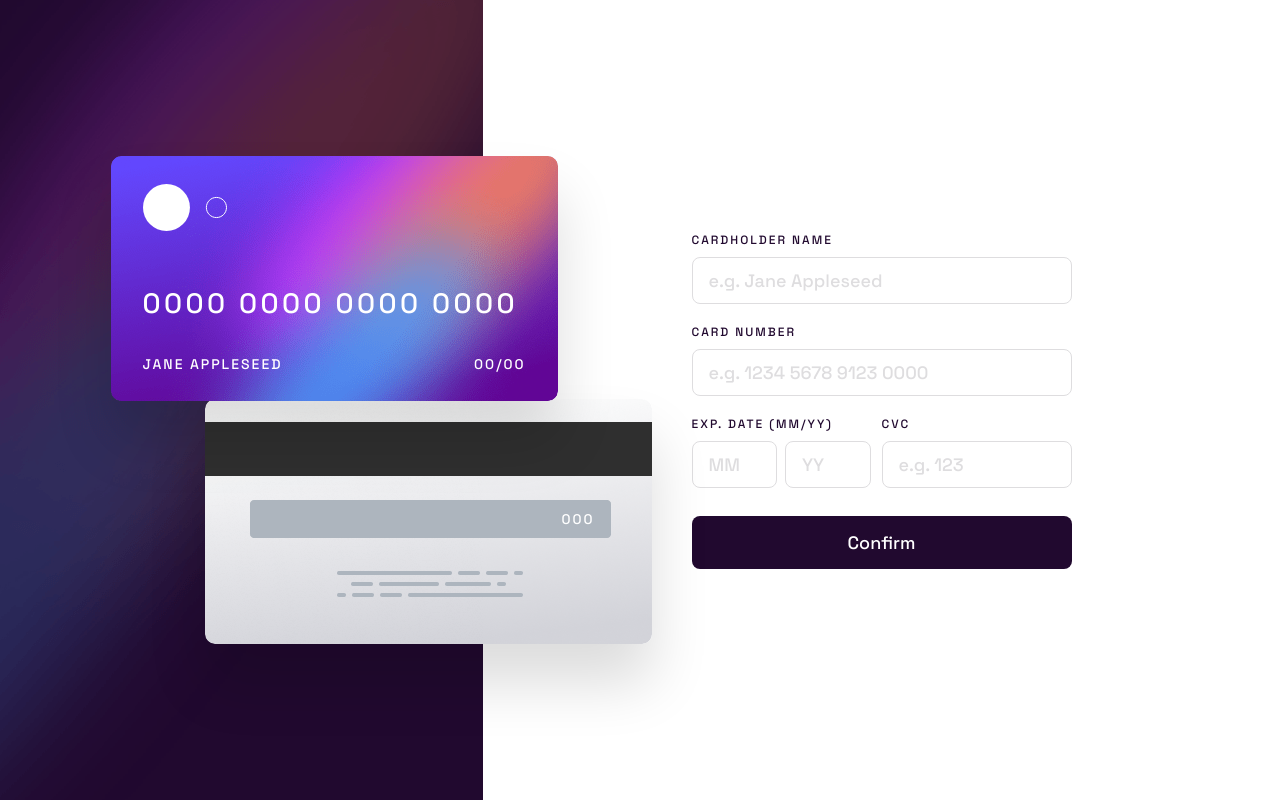
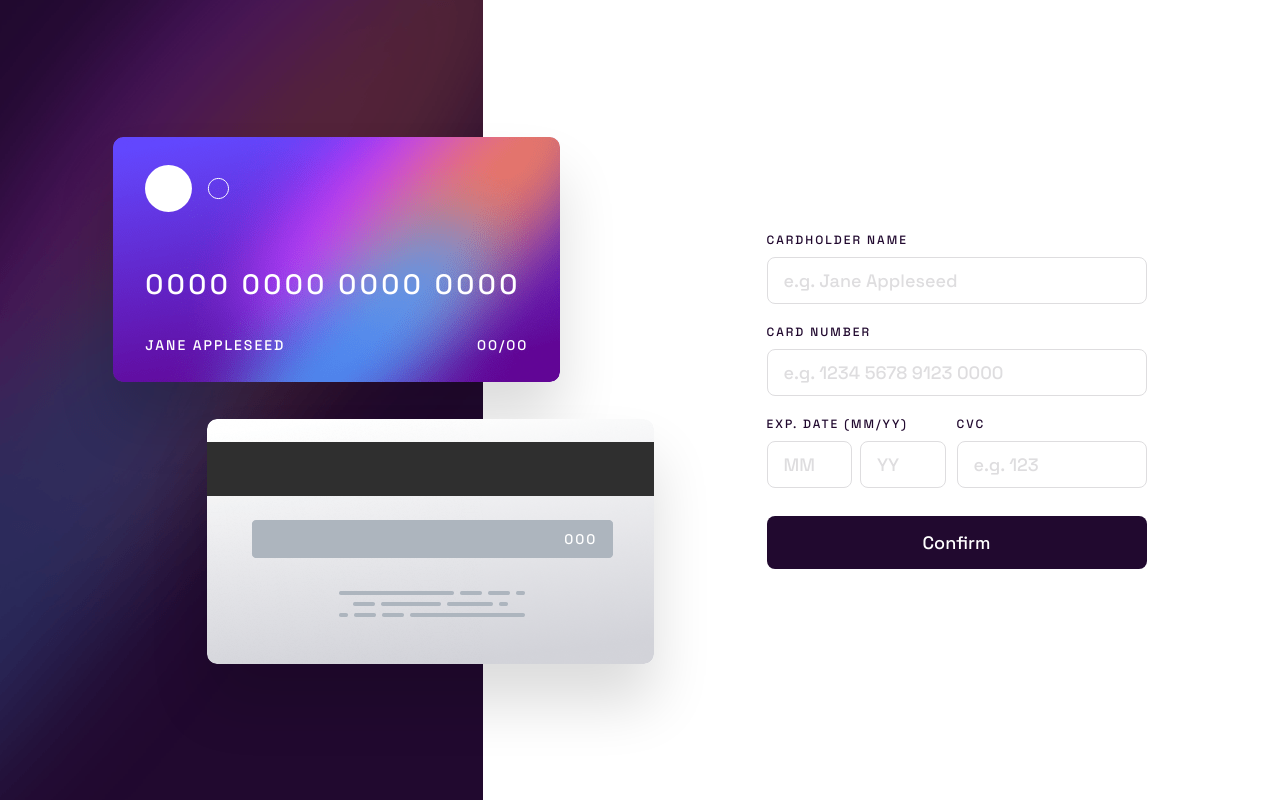
Before and after one commit to ironest/interactive-card-details-form, a Vue app: page / in a window 1280 px wide. Built offline with nearby package versions, Linux system fonts and the light colour scheme.

Commit message:
Fixed desktop styles

```diff
--- a/src/App.vue
+++ b/src/App.vue
@@ -215,6 +215,9 @@
   @media only screen and (min-width: 1024px) {
     flex-direction: row;
     align-items: stretch;
+    justify-content: flex-start;
+    width: 100%;
+
     .side-bar {
       background-image: url("/images/bg-main-desktop.png");
       background-repeat: no-repeat;
@@ -226,31 +229,36 @@
       display: flex;
       flex-direction: column;
       justify-content: center;
+      align-items: flex-start;
+      position: relative;
 
       .cc-container {
-        /* TODO: Find out why 353px instead of 527px? */
-        height: 353px;
+        position: absolute;
+        margin: 0;
+        left: min(264px, 100vw/6);
+        margin-left: -100px;
+        padding: 0;
+        height: 527px;
         width: 541px;
-        right: -164px;
-        right: max(-164px, -95vw/11);
+        display: flex;
+        flex-direction: column-reverse;
+        gap: 37px;
 
         .img {
+          position: static;
           width: 447px;
           height: 245px;
           border-radius: 10px;
         }
 
         .back {
-          right: 0;
-          bottom: 0;
           padding: 111px 57px 0 0;
           letter-spacing: 2px;
           font-size: 14px;
+          align-self: flex-end;
         }
 
         .front {
-          top: 0;
-          left: 0;
           padding: 28px 32px;
 
           .credit-card-logo {
@@ -272,8 +280,9 @@
     }
 
     main {
+      margin-left: 150px;
+      flex-grow: 1;
       padding: 0;
-      width: 100%;
       display: flex;
       flex-direction: column;
       justify-content: center;
```
